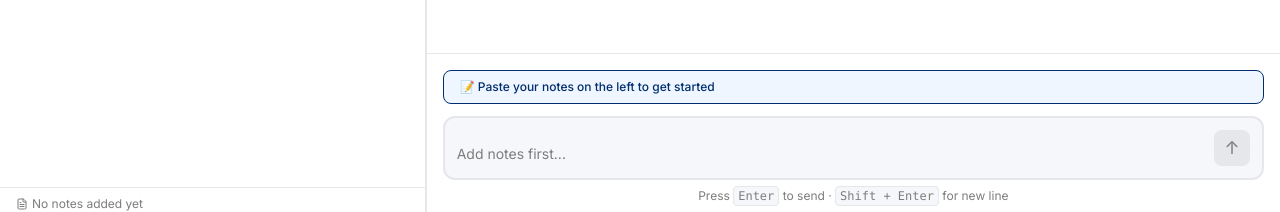
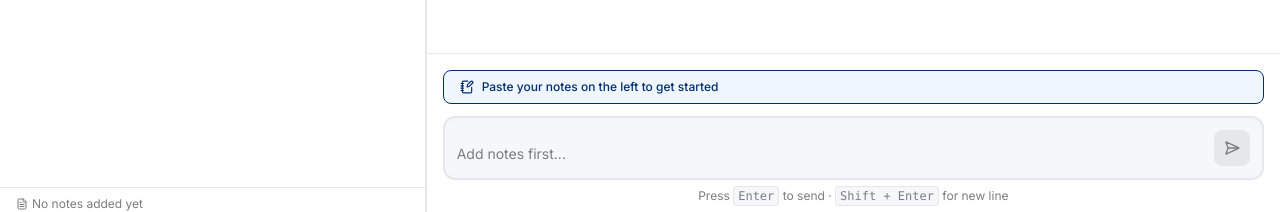
Before and after one commit to DavidParsley/alu-study-buddy, a React (Vite) app in the folder frontend/: page / in a window 1280 px wide. Shown: the part 580-792 px from the top of the page. Built offline with nearby package versions, Linux system fonts and the light colour scheme.

Commit message:
Updates Input Bar  UI

```diff
--- a/frontend/src/components/InputBar.jsx
+++ b/frontend/src/components/InputBar.jsx
@@ -1,3 +1,5 @@
+import { SendHorizonal, NotebookPen } from "lucide-react"
+
 function InputBar({ onSend, isLoading, disabled }) {
   const handleKeyDown = (e) => {
     if (e.key === "Enter" && !e.shiftKey && !isLoading && !disabled) {
@@ -17,11 +19,12 @@ function InputBar({ onSend, isLoading, disabled }) {
   return (
     <div className="p-4 border-t border-alu-border bg-white">
 
-      {/* Disabled notice — shown when no notes pasted yet */}
+      {/* Disabled notice */}
       {disabled && (
-        <div className="mb-3 px-4 py-2 bg-blue-50 border border-alu-blue rounded-lg">
+        <div className="mb-3 px-4 py-2 bg-blue-50 border border-alu-blue rounded-lg flex items-center gap-2">
+          <NotebookPen size={14} className="text-alu-blue shrink-0" />
           <p className="text-alu-blue text-xs font-medium">
-            📝 Paste your notes on the left to get started
+            Paste your notes on the left to get started
           </p>
         </div>
       )}
@@ -32,7 +35,6 @@ function InputBar({ onSend, isLoading, disabled }) {
           : "border-alu-blue bg-white shadow-sm"
         }`}>
 
-        {/* Text input */}
         <textarea
           id="chat-input"
           rows={1}
@@ -42,7 +44,6 @@ function InputBar({ onSend, isLoading, disabled }) {
           className="flex-1 resize-none outline-none text-sm text-alu-text placeholder-alu-light bg-transparent leading-relaxed max-h-32 overflow-y-auto"
         />
 
-        {/* Send button */}
         <button
           onClick={handleSend}
           disabled={disabled || isLoading}
@@ -53,16 +54,16 @@ function InputBar({ onSend, isLoading, disabled }) {
             }`}
         >
           {isLoading
-            ? <span className="text-xs">...</span>
-            : <span className="text-lg">↑</span>
+            ? <div className="w-4 h-4 border-2 border-white border-t-transparent rounded-full animate-spin" />
+            : <SendHorizonal size={16} />
           }
         </button>
 
       </div>
 
-      {/* Hint */}
       <p className="text-xs text-alu-light mt-2 text-center">
-        Press <kbd className="px-1 py-0.5 bg-alu-surface border border-alu-border rounded text-xs">Enter</kbd> to send · <kbd className="px-1 py-0.5 bg-alu-surface border border-alu-border rounded text-xs">Shift + Enter</kbd> for new line
+        Press <kbd className="px-1 py-0.5 bg-alu-surface border border-alu-border rounded text-xs">Enter</kbd> to send ·&nbsp;
+        <kbd className="px-1 py-0.5 bg-alu-surface border border-alu-border rounded text-xs">Shift + Enter</kbd> for new line
       </p>
 
     </div>
--- a/frontend/src/components/ModeSelector.jsx
+++ b/frontend/src/components/ModeSelector.jsx
@@ -1,4 +1,3 @@
-// frontend/src/components/ModeSelector.jsx
 import { Lightbulb, PenLine, FileText } from "lucide-react"
 
 const MODES = [
--- a/frontend/src/components/NotesPad.jsx
+++ b/frontend/src/components/NotesPad.jsx
@@ -1,4 +1,3 @@
-// frontend/src/components/NotesPad.jsx
 import { BookOpen, FileText } from "lucide-react"
 
 function NotesPad({ notes, onNotesChange }) {
```
